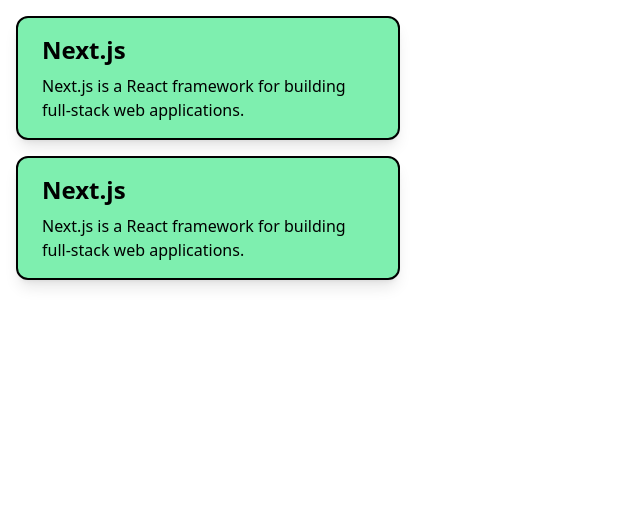
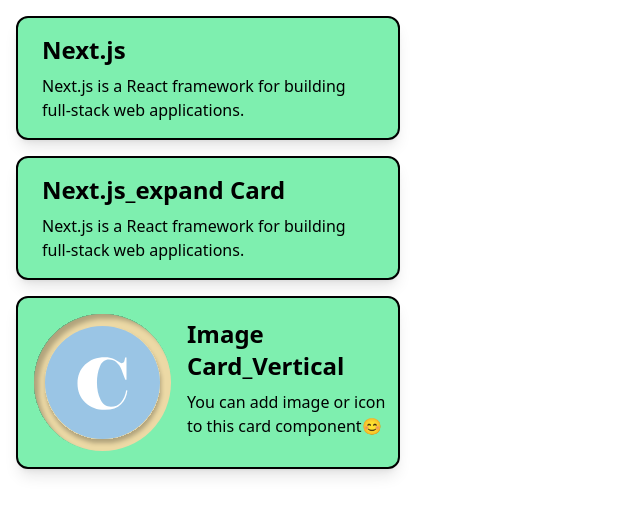
Before and after one commit to Poten14/Componique, a Next.js app: page /js in a window 1280 px wide. Shown: the top 514 px of the page, without its empty margins (0-640 px from the left). Built offline with nearby package versions, Linux system fonts and the light colour scheme.

Commit message:
feat: Card3 clear

```diff
--- a/src/app/(page)/js/page.tsx
+++ b/src/app/(page)/js/page.tsx
@@ -1,5 +1,7 @@
 import Card1 from "@/components/Card/Card1";
 import Card2 from "@/components/Card/Card2";
+import Card3 from "@/components/Card/Card3";
+import logo from "../../../../public/componique_logo.svg";
 const page = () => {
   return (
     <div>
@@ -8,9 +10,14 @@
         description="Next.js is a React framework for building full-stack web applications."
       />
       <Card2
-        title="Next.js"
+        title="Next.js_expand Card"
         description="Next.js is a React framework for building full-stack web applications."
         detail="You use React Components to build user interfaces, and Next.js for additional features and optimizations."
+      />
+      <Card3
+        title="Image Card_Vertical"
+        description="You can add image or icon to this card component😊"
+        image="/componique_logo.svg"
       />
     </div>
   );
--- /dev/null
+++ b/src/components/Card/Card3.tsx
@@ -0,0 +1,18 @@
+interface imageCard {
+  title: string;
+  description: string;
+  image: string;
+}
+
+const Card3 = ({ title, description, image }: imageCard) => {
+  return (
+    <div className="m-4 flex max-w-sm rounded-xl border-2 border-black bg-[#7EEFAF] shadow-lg">
+      <img src={image} alt="Card Image" className="m-4" />
+      <div className="px-auto py-5">
+        <div className="mb-2 text-2xl font-bold">{title}</div>
+        <p className="text-base text-gray-700">{description}</p>
+      </div>
+    </div>
+  );
+};
+export default Card3;
```
Also changed, not shown: public/componique_logo.svg (added).
